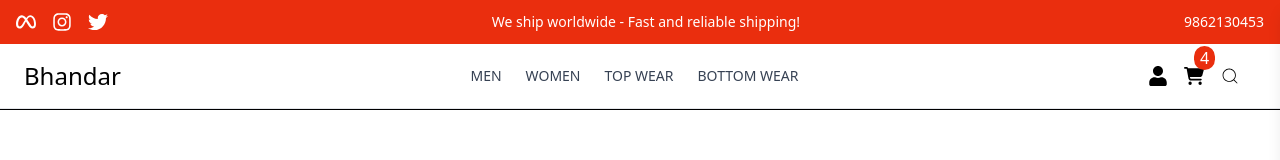
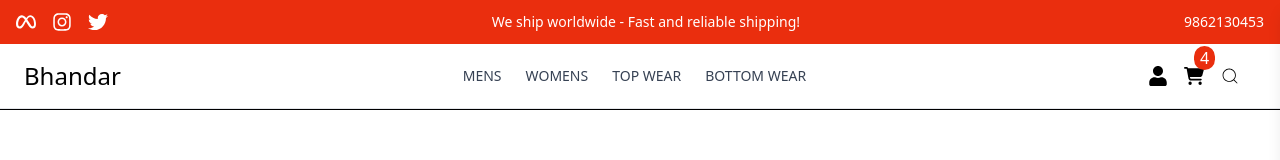
Before and after one commit to yuvraj-sapkota/e-commerce, a React (Vite) app: page / in a window 1280 px wide. Shown: the top 160 px of the page. Built offline with nearby package versions, Linux system fonts and the light colour scheme.

Commit message:
work in progress

```diff
--- a/src/components/Common/Navbar.jsx
+++ b/src/components/Common/Navbar.jsx
@@ -20,10 +20,10 @@ const Navbar = () => {
         </div>
         <div className="space-x-6 hidden md:flex">
           <Link className="text-gray-700 hover:text-black text-sm font-medium uppercase">
-            Men
+            Mens
           </Link>
           <Link className="text-gray-700 hover:text-black text-sm font-medium uppercase">
-            Women
+            Womens
           </Link>
           <Link className="text-gray-700 hover:text-black text-sm font-medium uppercase">
             Top Wear
```
